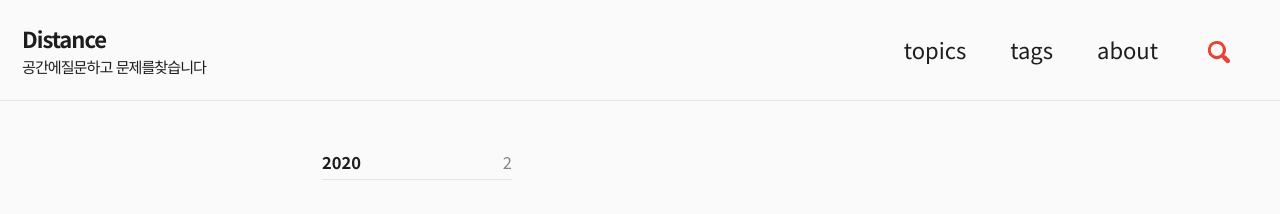
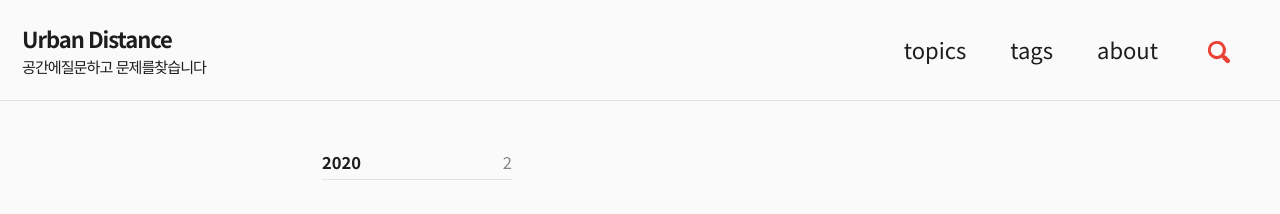
Before and after one commit to epplemint/epplemint.github.io, a Jekyll site: the page built from index.html, in a window 1280 px wide. Shown: the top 214 px of the page. Built offline with Jekyll 4.4.1, drawn with Linux system fonts in a browser that asks for light colours; cached includes are drawn as plain includes; nearby versions of some CDN libraries; the list of posts is cut into pages by our own code.

Commit message:
Update _config.yml

```diff
--- a/_config.yml
+++ b/_config.yml
@@ -17,7 +17,7 @@ minimal_mistakes_skin    : "dirtmine" # "air", "aqua", "contrast", "dark", "dirt
 # Site Settings
 locale                   : "en-US"
 #locale                   : "ko-KR"
-title                    : "Distance"
+title                    : "Urban Distance"
 #title                    : "공간에 질문하고, 문제를 찾습니다."
 title_separator          : "-"
 subtitle                 :  "공간에질문하고 문제를찾습니다" # site tagline that appears below site title in masthead
```
